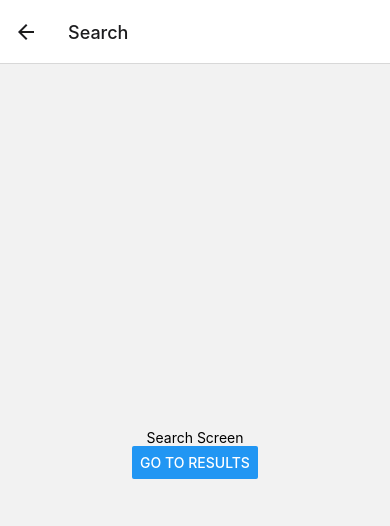
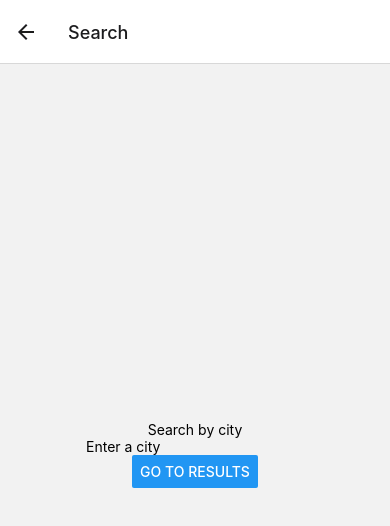
Before and after one commit to albin-karlsson/city-pop, a React Native app: screen / in a window 390 px wide. Both pictures are taken after a click on the button "SEARCH BY CITY". Shown: the top 526 px of the page. Built offline with nearby package versions, Linux system fonts and the light colour scheme.

Commit message:
Add validation for text input

```diff
--- a/components/SearchScreen.js
+++ b/components/SearchScreen.js
@@ -1,14 +1,24 @@
-import React from "react";
-import { View, Text, Button } from "react-native";
+import React, { useState } from "react";
+import { View, Text, Button, TextInput } from "react-native";
+import { Alert } from "react-native";
 
-function SearchScreen({ navigation }) {
+function SearchScreen({ route, navigation }) {
+  const { mode } = route.params;
+  const [searchTerm, setSearchTerm] = useState("");
+
+  const showResults = () => {
+    if (searchTerm.length > 1) {
+      navigation.navigate("Results");
+    } else {
+      Alert.alert("Ooops...", `Please enter a ${mode}`);
+    }
+  };
+
   return (
     <View style={{ flex: 1, alignItems: "center", justifyContent: "center" }}>
-      <Text>Search Screen</Text>
-      <Button
-        title="Go to Results"
-        onPress={() => navigation.navigate("Results")}
-      />
+      <Text>Search by {mode}</Text>
+      <TextInput placeholder={`Enter a ${mode}`} onChangeText={setSearchTerm} />
+      <Button title="Go to Results" onPress={showResults} />
     </View>
   );
 }
```
